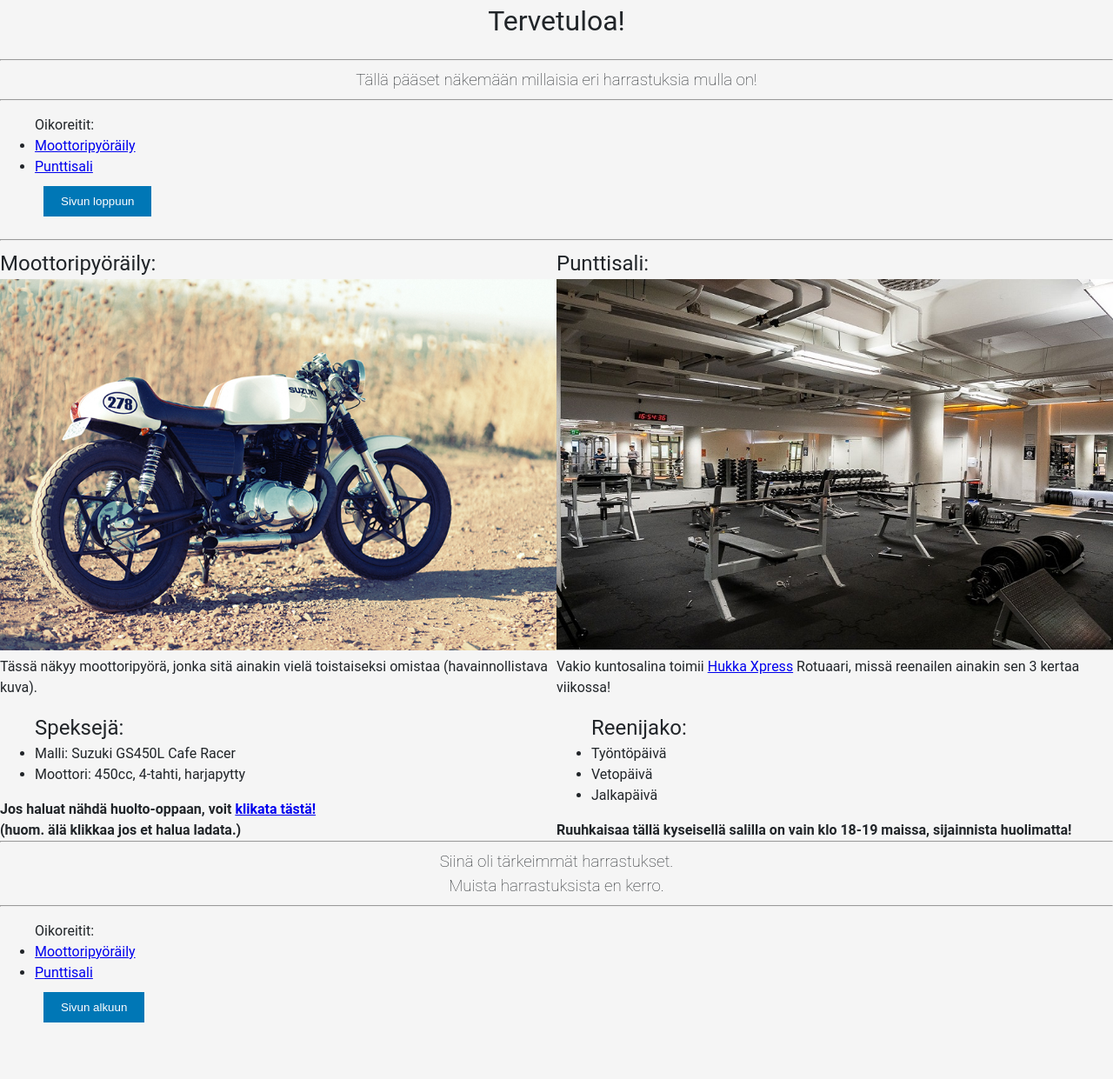
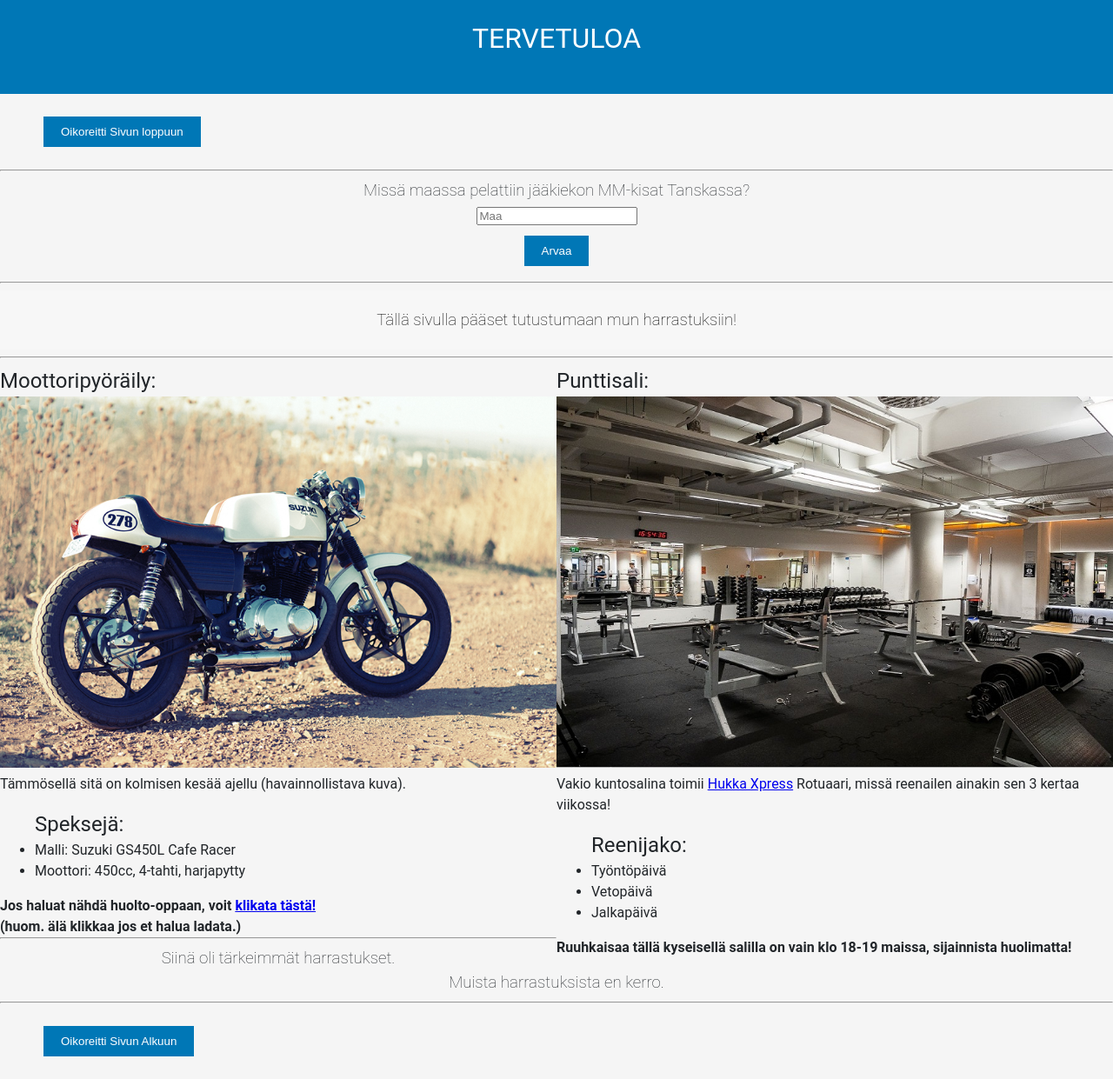
Before and after one commit to MiikkaJanesaro/webbisovellusprojekti, a plain HTML site: page index.html in a window 1280 px wide. Shown: the whole page at 87% size. Before the commit the page ends 1202 px from the top, so only its background shows below. Drawn offline with Linux system fonts and the light colour scheme.

Commit message:
arvauskenttä

```diff
--- a/assets/javascript/script.js
+++ b/assets/javascript/script.js
@@ -1,18 +1,52 @@
 document.addEventListener("DOMContentLoaded", function () {
-
     const goToTopButton = document.getElementById("goToTop");
     const goToEndButton = document.getElementById("goToEnd");
-
+    const moottoripyorailyButton = document.getElementById('goToMoottoripyoraily');
+    const punttisaliButton = document.getElementById('goToPunttisali');
 
     goToTopButton.addEventListener("click", scrollToTop);
     goToEndButton.addEventListener("click", scrollToEnd);
+    moottoripyorailyButton.addEventListener("click", scrollToMoottoripyoraily);
+    punttisaliButton.addEventListener("click", scrollToPunttisali);
 
-    //scrollataan alkuun smuuthisti ("smooth")
     function scrollToTop() {
         window.scrollTo({ top: 0, behavior: "smooth" });
     }
-    //scrollataan loppuun smuuthisti ("smooth")
+
     function scrollToEnd() {
         window.scrollTo({ top: document.body.scrollHeight, behavior: "smooth" });
     }
+
+    function scrollToMoottoripyoraily() {
+        scrollToSection("moottoripyöräily");
+    }
+
+    function scrollToPunttisali() {
+        scrollToSection("punttisali");
+    }
+
+    function scrollToSection(sectionId) {
+        const targetSection = document.getElementById(sectionId);
+
+        if (targetSection) {
+            targetSection.scrollIntoView({ behavior: "smooth" });
+        }
+    }
 });
+
+document.addEventListener("DOMContentLoaded", function () {
+    const checkNameButton = document.getElementById("checkName");
+    const resultElement = document.getElementById("result");
+
+    const correctName = "Tanska";
+
+    checkNameButton.addEventListener("click", function () {
+        const enteredName = document.getElementById("name").value;
+
+        if (enteredName === correctName) {
+            resultElement.textContent = "Onneksi olkoon! Vastaus oli oikea!";
+        } else {
+            resultElement.textContent = "Väärin meni!";
+        }
+    });
+});
--- a/css/style.css
+++ b/css/style.css
@@ -9,7 +9,6 @@ body {
     margin: 0;
     padding: 0;
     overflow-x: hidden;
-    background-image: url('SuzukiCafe.jpg');
 }
 
 h1{
--- a/index.html
+++ b/index.html
@@ -7,25 +7,42 @@
     <script src="assets/javascript/script.js"></script>
 </head>
 <body>
+
+    </header>
     <div class="header">
-        <h1>
-            Tervetuloa!
-        </h1>
+        <header style="background-color: #0077b6; color: #fff; padding: 20px;">
+            <h1>TERVETULOA</h1>
+        </header>
+
+
+    </div>
+<div id="nav">
+    <ul>
+    <!--
+    <button id="goToMoottoripyoraily">Moottoripyöräily</button>
+    <button id="goToPunttisali">Punttisali</button>
+    -->
+    <button id="goToEnd">Oikoreitti Sivun loppuun</button>
+    <!-- Voi lisäillä uusia oikoreitti nappeja jos haluaa -->
+
+    </ul>
     <hr>
-        <h3>
-            Tällä pääset näkemään millaisia eri harrastuksia mulla on!
-        </h3>
+    <h3>
+    <div id="nameCheck">
+        <label for="name">Missä maassa pelattiin jääkiekon MM-kisat Tanskassa? <br></label>
+        <input type="text" id="name" placeholder="Maa"><br>
+        <button id="checkName">Arvaa</button>
+    </div>
+    <p id="result"></p>
+    </h3>
     </div>
 <hr>
-<div id="nav">
-<ul>
-    Oikoreitit:
-    <li><a href="#moottoripyöräily">Moottoripyöräily</a></li>
-    <li><a href="#punttisali">Punttisali</a></li>
-    <button id="goToEnd">Sivun loppuun</button>
-    <!-- Add more links to other sections as needed -->
-</ul>
-</div>
+
+<h3>
+    <header style="background-color: #f7f7f7; color: #000000; padding: 20px;">
+        Tällä sivulla pääset tutustumaan mun harrastuksiin!
+    </header>
+</h3>
 <hr>
 
 
@@ -38,7 +55,7 @@
 
 <img src="assets/pictures/SuzukiCafe.jpg" alt="cafe racer">
 <p>
-    Tässä näkyy moottoripyörä, jonka sitä ainakin vielä toistaiseksi omistaa (havainnollistava kuva).
+    Tämmösellä sitä on kolmisen kesää ajellu (havainnollistava kuva).
 </p>
 
 
@@ -84,11 +101,13 @@
 </h3>
 <hr>
 <ul>
-    Oikoreitit:
-    <li><a href="#moottoripyöräily">Moottoripyöräily</a></li>
-    <li><a href="#punttisali">Punttisali</a></li>
-    <button id="goToTop">Sivun alkuun</button>
-    <!-- Add more links to other sections as needed -->
+
+    <!--
+    <button id="goToMoottoripyoraily">Moottoripyöräily</button>
+    <button id="goToPunttisali">Punttisali</button>
+    -->
+    <button id="goToTop">Oikoreitti Sivun Alkuun</button>
+    <!-- Voi lisäillä uusia oikoreitti nappeja jos haluaa -->
 </ul>
 
 
```
